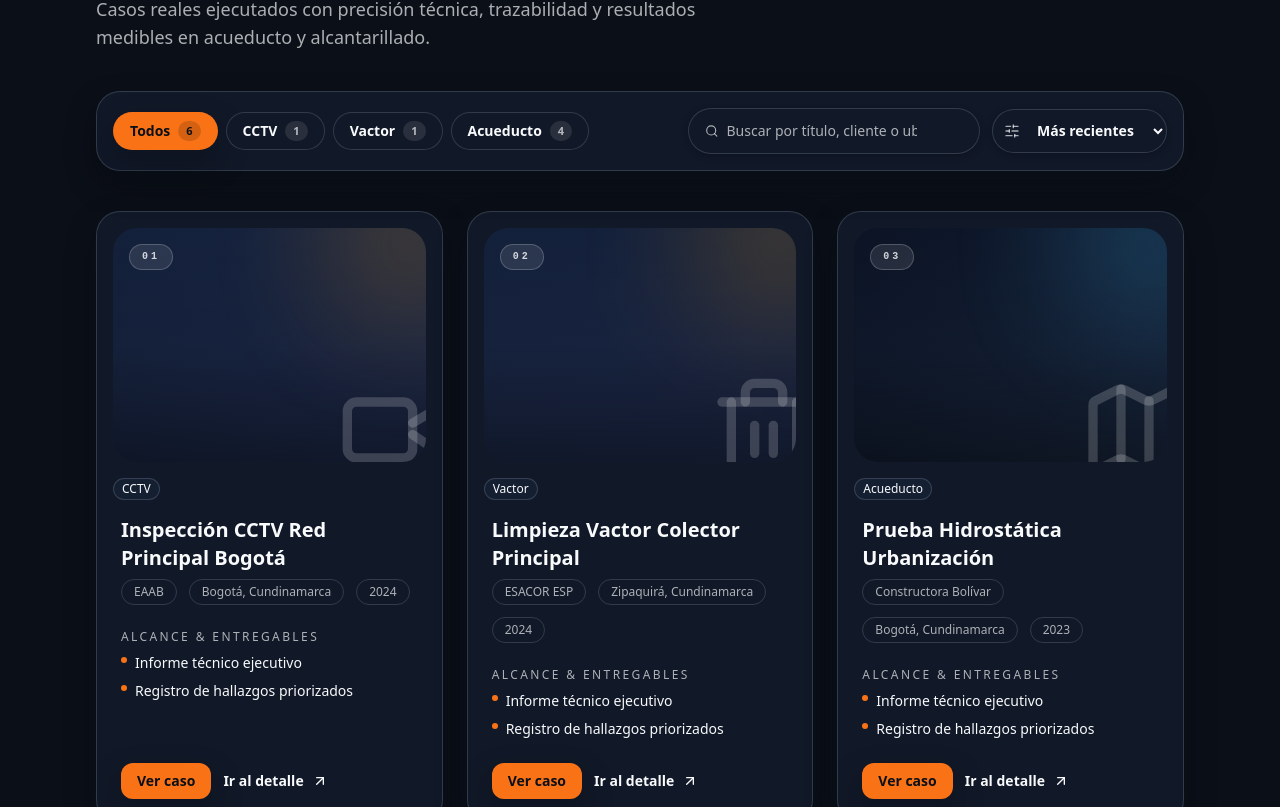
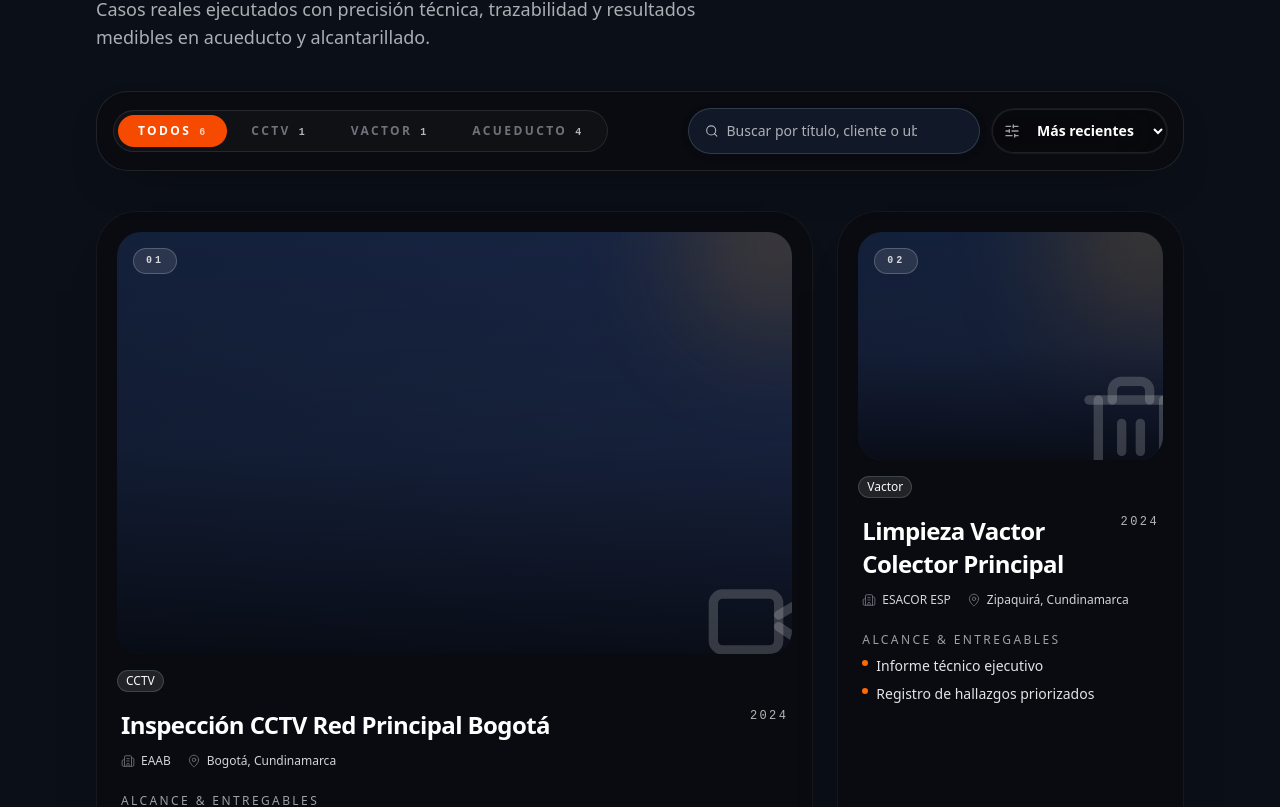
Before and after one commit to Hecpac/Apindico, a Next.js app: page /proyectos in a window 1280 px wide. Shown: the part 993-1800 px from the top of the page. Built offline with nearby package versions, Linux system fonts and the light colour scheme.

Commit message:
Redesign proyectos bento grid and segmented filters

```diff
--- a/src/components/sections/ProjectsPortfolioSection.tsx
+++ b/src/components/sections/ProjectsPortfolioSection.tsx
@@ -1,11 +1,11 @@
 "use client"
 
 import * as React from "react"
-import { useMemo, useState } from "react"
+import { useMemo, useState, useDeferredValue, useTransition } from "react"
+import { motion } from "framer-motion"
 import { SlidersHorizontal } from "lucide-react"
 import { cn } from "@/lib/utils"
 import { ProjectCard } from "@/components/ui/ProjectCard"
-import { ChipFilter } from "@/components/ui/ChipFilter"
 import { SearchInput } from "@/components/ui/SearchInput"
 import { SectionHeader } from "@/components/ui/SectionHeader"
 import { EmptyState } from "@/components/ui/EmptyState"
@@ -68,6 +68,8 @@ export function ProjectsPortfolioSection({
 }: ProjectsPortfolioSectionProps) {
   const [activeFilter, setActiveFilter] = useState("all")
   const [searchQuery, setSearchQuery] = useState("")
+  const deferredQuery = useDeferredValue(searchQuery)
+  const [isPending, startTransition] = useTransition()
   const [sortBy, setSortBy] = useState<(typeof SORT_OPTIONS)[number]["id"]>(
     "recent"
   )
@@ -81,7 +83,7 @@ export function ProjectsPortfolioSection({
   }, [filters])
 
   const searchFiltered = useMemo(() => {
-    const query = searchQuery.trim().toLowerCase()
+    const query = deferredQuery.trim().toLowerCase()
     if (!query) return projects
 
     return projects.filter((project) =>
@@ -90,7 +92,7 @@ export function ProjectsPortfolioSection({
         .toLowerCase()
         .includes(query)
     )
-  }, [projects, searchQuery])
+  }, [projects, deferredQuery])
 
   const filterCounts = useMemo(() => {
     const counts = { all: searchFiltered.length, cctv: 0, vactor: 0, acueducto: 0 }
@@ -126,6 +128,15 @@ export function ProjectsPortfolioSection({
     return sorted
   }, [filteredProjects, sortBy])
 
+  const featuredProjectIds = useMemo(() => {
+    const ranked = [...sortedProjects].filter((project) =>
+      project.titulo.toLowerCase().includes("cctv")
+    )
+    return new Set(ranked.slice(0, 2).map((project) => project.id))
+  }, [sortedProjects])
+
+  const showSkeletons = isPending || deferredQuery !== searchQuery
+
   return (
     <section
       className="relative bg-[color:var(--color-bg)] text-[color:var(--color-text)]"
@@ -142,38 +153,68 @@ export function ProjectsPortfolioSection({
           <div
             className={cn(
               "sticky top-24 z-30",
-              "rounded-[var(--radius-4)] border border-[color:var(--color-border)]",
-              "bg-[color:var(--color-surface)] backdrop-blur-xl",
-              "shadow-[var(--shadow-2)]"
+              "rounded-[2rem] border border-white/10",
+              "bg-zinc-950/50 backdrop-blur-2xl",
+              "shadow-[0_20px_50px_-30px_rgba(0,0,0,0.7)]"
             )}
           >
             <div className="flex flex-col gap-4 p-4 md:flex-row md:items-center md:justify-between">
-              <div className="flex flex-wrap gap-2">
-                {resolvedFilters.map((filter) => (
-                  <ChipFilter
+              <div className="flex flex-wrap items-center gap-3">
+                <div className="flex w-fit items-center gap-1 rounded-full border border-white/10 bg-zinc-900/50 p-1">
+                  {resolvedFilters.map((filter) => {
+                    const isActive = activeFilter === filter.id
+                    return (
+                      <button
                         key={filter.id}
-                    label={filter.label}
-                    count={filterCounts[filter.id as keyof typeof filterCounts] ?? 0}
-                    active={activeFilter === filter.id}
-                    onClick={() => setActiveFilter(filter.id)}
+                        type="button"
+                        onClick={() =>
+                          startTransition(() => setActiveFilter(filter.id))
+                        }
+                        className="relative px-5 py-2 text-xs font-semibold uppercase tracking-[0.2em]"
+                        aria-pressed={isActive}
+                      >
+                        {isActive && (
+                          <motion.div
+                            layoutId="project-filter-pill"
+                            className="absolute inset-0 rounded-full bg-orange-600"
+                            transition={{ type: "spring", duration: 0.5 }}
                           />
-                ))}
+                        )}
+                        <span
+                          className={cn(
+                            "relative z-10",
+                            isActive ? "text-white" : "text-zinc-500"
+                          )}
+                        >
+                          {filter.label}
+                          <span className="ml-2 text-[10px] font-mono tracking-[0.2em] text-white/70">
+                            {filterCounts[filter.id as keyof typeof filterCounts] ?? 0}
+                          </span>
+                        </span>
+                      </button>
+                    )
+                  })}
+                </div>
               </div>
               <div className="flex flex-col gap-3 md:flex-row md:items-center md:min-w-[360px]">
                 <SearchInput value={searchQuery} onChange={setSearchQuery} />
                 <div className="relative">
                   <SlidersHorizontal
-                    className="pointer-events-none absolute left-3 top-1/2 h-4 w-4 -translate-y-1/2 text-[color:var(--color-muted)]"
+                    className="pointer-events-none absolute left-3 top-1/2 h-4 w-4 -translate-y-1/2 text-zinc-400"
                     aria-hidden="true"
                   />
                   <select
                     value={sortBy}
-                    onChange={(event) => setSortBy(event.target.value as typeof sortBy)}
+                    onChange={(event) =>
+                      startTransition(() =>
+                        setSortBy(event.target.value as typeof sortBy)
+                      )
+                    }
                     className={cn(
-                      "h-11 rounded-full border border-[color:var(--color-border)]",
-                      "bg-[color:var(--color-surface)] px-10 pr-4 text-sm font-semibold",
-                      "text-[color:var(--color-text)] shadow-[var(--shadow-1)]",
-                      "focus:outline-none focus:ring-2 focus:ring-[color:var(--color-accent)]"
+                      "h-11 rounded-full border border-white/10",
+                      "bg-zinc-950/60 px-10 pr-4 text-sm font-semibold",
+                      "text-white shadow-[0_0_0_1px_rgba(255,255,255,0.06)]",
+                      "focus:outline-none focus:ring-2 focus:ring-orange-500/60"
                     )}
                     aria-label="Ordenar proyectos"
                   >
@@ -189,9 +230,26 @@ export function ProjectsPortfolioSection({
           </div>
 
           {sortedProjects.length > 0 ? (
-            <div className="grid grid-cols-1 md:grid-cols-2 lg:grid-cols-3 gap-6">
-              {sortedProjects.map((project, index) => {
+            <div className="grid grid-cols-1 md:grid-cols-3 gap-6 auto-rows-[1fr]">
+              {showSkeletons
+                ? Array.from({ length: 6 }).map((_, index) => (
+                    <div
+                      key={`skeleton-${index}`}
+                      className={cn(
+                        "relative overflow-hidden rounded-[2.5rem] border border-white/5 bg-zinc-950/50 backdrop-blur-2xl p-6",
+                        "animate-pulse",
+                        index % 5 === 0 ? "md:col-span-2" : "md:col-span-1"
+                      )}
+                    >
+                      <div className="aspect-[4/3] w-full rounded-[2rem] bg-white/5" />
+                      <div className="mt-6 h-5 w-3/4 rounded-full bg-white/5" />
+                      <div className="mt-4 h-4 w-1/2 rounded-full bg-white/5" />
+                      <div className="mt-6 h-10 w-10 rounded-full bg-white/5" />
+                    </div>
+                  ))
+                : sortedProjects.map((project, index) => {
                     const category = CATEGORY_MAP[project.servicioId] ?? "otro"
+                    const isFeatured = featuredProjectIds.has(project.id) || index % 5 === 0
                     return (
                       <ProjectCard
                         key={project.id}
@@ -200,6 +258,8 @@ export function ProjectsPortfolioSection({
                         categoryLabel={CATEGORY_LABELS[category]}
                         caseStudy={getProjectCaseStudy(project.id)}
                         displayIndex={index + 1}
+                        featured={isFeatured}
+                        className={isFeatured ? "md:col-span-2" : "md:col-span-1"}
                       />
                     )
                   })}
--- a/src/components/ui/ProjectCard.tsx
+++ b/src/components/ui/ProjectCard.tsx
@@ -1,10 +1,9 @@
 "use client"
 import Link from "next/link"
-import { ArrowUpRight } from "lucide-react"
+import { ArrowUpRight, Building2, MapPin } from "lucide-react"
 import { cn } from "@/lib/utils"
 import { ProjectCover } from "@/components/ui/ProjectCover"
 import { Badge } from "@/components/ui/Badge"
-import { Button } from "@/components/ui/Button"
 import { ProjectCaseStudyDialog } from "@/components/ui/ProjectCaseStudyDialog"
 import type { ProjectCategory } from "@/lib/projectCover"
 import type { ProjectCaseStudy } from "@/lib/projectCaseStudy"
@@ -23,6 +22,7 @@ export interface ProjectCardProps {
   categoryLabel: string
   caseStudy: ProjectCaseStudy
   displayIndex?: number
+  featured?: boolean
   className?: string
 }
 
@@ -32,6 +32,7 @@ export function ProjectCard({
   categoryLabel,
   caseStudy,
   displayIndex,
+  featured = false,
   className,
 }: ProjectCardProps) {
   const bulletItems =
@@ -39,57 +40,87 @@ export function ProjectCard({
       ? caseStudy.entregables
       : caseStudy.alcance
 
+  const year = Number.parseInt(project.fecha, 10)
+  const structuredData: Record<string, string | Record<string, string>> = {
+    "@context": "https://schema.org",
+    "@type": "CreativeWork",
+    name: project.titulo,
+    description: project.descripcion,
+    about: categoryLabel,
+    provider: {
+      "@type": "Organization",
+      name: "APINDICO S.A.S.",
+    },
+  }
+
+  if (Number.isFinite(year)) {
+    structuredData.dateCreated = `${year}-01-01`
+  }
+  if (project.ubicacion) {
+    structuredData.locationCreated = {
+      "@type": "Place",
+      name: project.ubicacion,
+    }
+  }
+
   return (
     <article
       className={cn(
-        "group flex h-full flex-col overflow-hidden rounded-[var(--radius-4)]",
-        "border border-[color:var(--color-border)] bg-[color:var(--color-surface)] transition-colors",
-        "shadow-[var(--shadow-2)] transition-all duration-300",
-        "motion-safe:hover:-translate-y-1 motion-safe:hover:shadow-[var(--shadow-3)]",
-        "hover:border-[color:var(--color-accent)]",
+        "group flex h-full flex-col overflow-hidden rounded-[2.5rem]",
+        "border border-white/5 bg-zinc-950/50 backdrop-blur-2xl transition-all duration-300",
+        "shadow-[0_30px_60px_-50px_rgba(0,0,0,0.8)]",
+        "motion-safe:hover:-translate-y-1",
+        "hover:border-orange-500/30 hover:shadow-[0_0_0_1px_rgba(249,115,22,0.35),0_20px_50px_-30px_rgba(249,115,22,0.5)]",
         "focus-within:ring-2 focus-within:ring-[color:var(--color-accent)]",
         className
       )}
     >
-      <div className="flex flex-col gap-4 p-4 pb-0">
+      <div className="flex flex-col gap-4 p-5 pb-0">
         <ProjectCover
           id={project.id}
           category={category}
           displayIndex={displayIndex}
-          className="transition-transform duration-500 motion-safe:group-hover:scale-[1.02]"
+          className={cn(
+            "transition-transform duration-500 motion-safe:group-hover:scale-[1.02]",
+            featured ? "aspect-[16/10]" : "aspect-[4/3]"
+          )}
         />
-        <Badge variant="editorial" size="sm" className="self-start">
+        <Badge variant="editorial" size="sm" className="self-start bg-white/10">
           {categoryLabel}
         </Badge>
       </div>
 
       <div className="flex flex-1 flex-col gap-6 p-6 pt-4">
-        <div className="space-y-2">
-          <h3 className="text-xl font-semibold text-[color:var(--color-text)] leading-snug">
-            {project.titulo}
-          </h3>
-          <div className="flex flex-wrap gap-3 text-xs text-[color:var(--color-muted)]">
-            <span className="rounded-full border border-[color:var(--color-border)] px-3 py-1">
-              {project.cliente}
+        <div className="space-y-3">
+          <div className="flex items-start justify-between gap-4">
+            <h3 className="text-2xl font-semibold tracking-tight text-white leading-snug">
+              {project.titulo}
+            </h3>
+            <span className="font-mono text-xs uppercase tracking-[0.2em] text-white/70">
+              {project.fecha}
             </span>
-            <span className="rounded-full border border-[color:var(--color-border)] px-3 py-1">
-              {project.ubicacion}
+          </div>
+          <div className="flex flex-wrap items-center gap-4 text-xs text-zinc-400">
+            <span className="inline-flex items-center gap-1.5">
+              <Building2 className="h-3.5 w-3.5 text-zinc-500" strokeWidth={1.5} />
+              <span className="text-zinc-300">{project.cliente}</span>
             </span>
-            <span className="rounded-full border border-[color:var(--color-border)] px-3 py-1">
-              {project.fecha}
+            <span className="inline-flex items-center gap-1.5">
+              <MapPin className="h-3.5 w-3.5 text-zinc-500" strokeWidth={1.5} />
+              <span className="text-zinc-300">{project.ubicacion}</span>
             </span>
           </div>
         </div>
 
         <div className="space-y-2">
-          <p className="text-xs uppercase tracking-[0.2em] text-[color:var(--color-muted)]">
+          <p className="text-xs uppercase tracking-[0.2em] text-zinc-400">
             Alcance & entregables
           </p>
-          <ul className="space-y-2 text-sm text-[color:var(--color-text)]">
+          <ul className="space-y-2 text-sm text-zinc-200">
             {bulletItems.slice(0, 2).map((item) => (
               <li key={item} className="flex items-start gap-2">
                 <span
-                  className="mt-1 h-1.5 w-1.5 rounded-full bg-[color:var(--color-accent)]"
+                  className="mt-1 h-1.5 w-1.5 rounded-full bg-orange-500"
                   aria-hidden="true"
                 />
                 <span>{item}</span>
@@ -103,23 +134,30 @@ export function ProjectCard({
             project={project}
             caseStudy={caseStudy}
             trigger={
-              <Button variant="editorial" size="sm">
-                Ver caso
-              </Button>
+              <button
+                type="button"
+                className="group/cta inline-flex h-10 w-10 items-center justify-center rounded-full border border-orange-500/30 text-orange-400 transition-all hover:border-orange-500/60 hover:text-orange-300"
+                aria-label="Ver caso"
+              >
+                <ArrowUpRight className="h-4 w-4 transition-transform duration-300 group-hover/cta:translate-x-1 group-hover/cta:-translate-y-1 group-hover/cta:rotate-45" />
+              </button>
             }
           />
           <Link
             href={`/proyectos/${project.id}`}
             className={cn(
-              "inline-flex items-center gap-2 text-sm font-semibold text-[color:var(--color-text)]",
-              "transition-colors hover:text-[color:var(--color-accent)]"
+              "inline-flex items-center gap-2 text-xs font-semibold uppercase tracking-[0.2em] text-zinc-400",
+              "transition-colors hover:text-orange-400"
             )}
           >
-            Ir al detalle
-            <ArrowUpRight className="h-4 w-4" aria-hidden="true" />
+            Ver detalle
           </Link>
         </div>
       </div>
+      <script
+        type="application/ld+json"
+        dangerouslySetInnerHTML={{ __html: JSON.stringify(structuredData) }}
+      />
     </article>
   )
 }
--- a/src/components/ui/ProjectCover.tsx
+++ b/src/components/ui/ProjectCover.tsx
@@ -69,7 +69,7 @@ const ProjectCover = React.forwardRef<HTMLDivElement, ProjectCoverProps>(
           aria-hidden="true"
         />
         <div
-          className="absolute inset-0 bg-gradient-to-t from-black/45 via-black/10 to-transparent"
+          className="absolute inset-0 bg-gradient-to-t from-black/70 via-black/20 to-transparent"
           aria-hidden="true"
         />
         <WatermarkIcon
```
Lines whose indentation alone changed are shown as unchanged.
